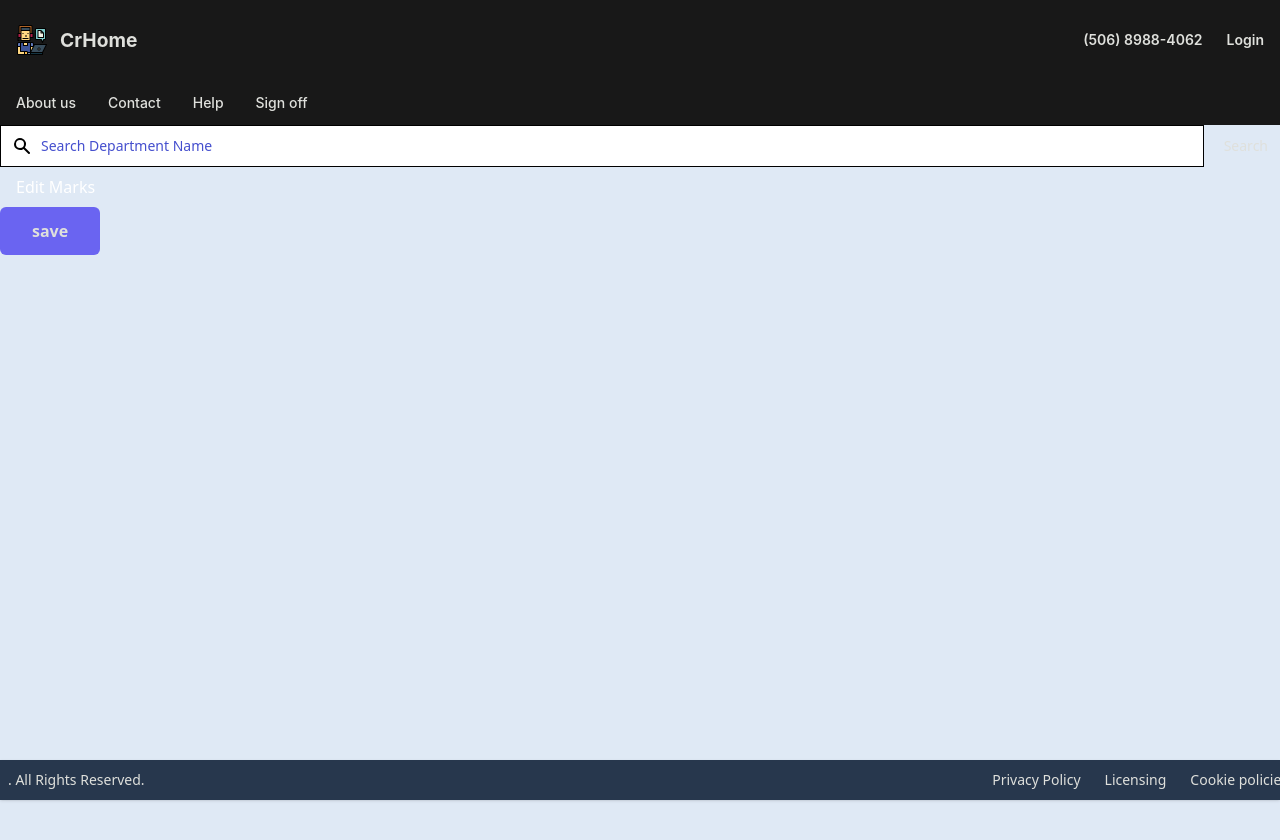
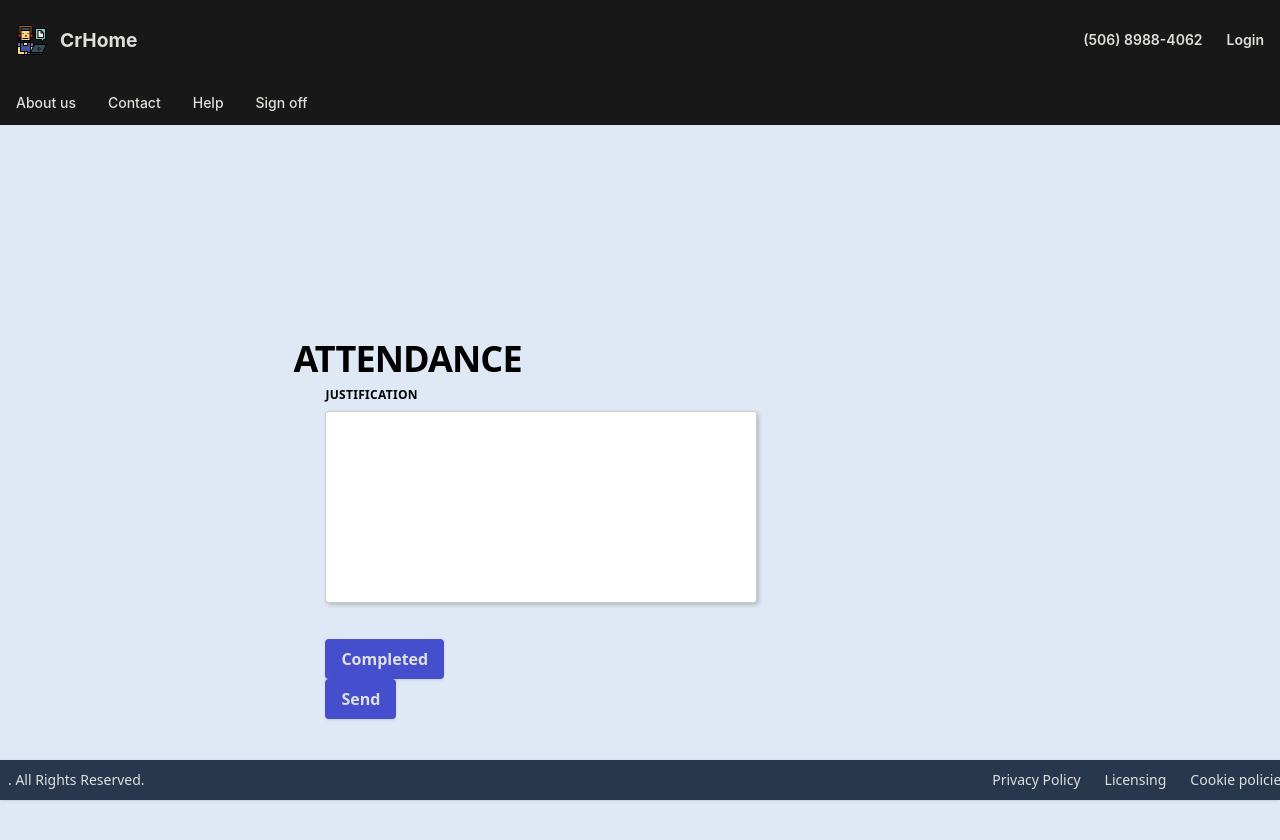
Before and after one commit to EvanderJimenez/Control_info_Empleados, a Next.js app in the folder proyecto/: page /home in a window 1280 px wide. Shown: the top 840 px of the page. Before the commit the page ends 800 px from the top, so only its background shows below. Built offline with nearby package versions, Linux system fonts and the light colour scheme; no server answers; the database is empty.

Commit message:
(CREATION AND CHANGES) creacion de la pantalla de justificacion para el empleado y cambios de algunos componentes

```diff
--- a/proyecto/src/pages/home/index.tsx
+++ b/proyecto/src/pages/home/index.tsx
@@ -1,8 +1,10 @@
 import LoginPage from "@/Layout/LoginPage";
 import MethodsDepartments from "@/root/components/adminDepartment/methods/MethodsDepartments";
+import BrandsClock from "@/root/components/brandsClock/BrandsClock";
 import { BrandsEmployee } from "@/root/components/brandsClock/brandsEmployee/BrandsEmployee";
 import RegisterBrand from "@/root/components/brandsClock/registerBrands/RegisterBrand";
 import ScheduleTimeSelection from "@/root/components/editSchedulePage/ScheduleTimeSelection";
+import JustificationEmployee from "@/root/components/justification/JustificationEmployee";
 import MainForm from "@/root/components/mainForm/MainForm";
 import { Schedule } from "@/root/interface/employee";
 
@@ -13,7 +15,12 @@ export default function index() {
 
   return (
     <LoginPage>
-      <BrandsEmployee />
+      <JustificationEmployee
+        hIni={"3:00"}
+        hFin={""}
+        date={"2023-05-26"}
+        uuid={"7QMS8GM2bVYxySW9PD2V3AGxGGJ3"}
+      />
     </LoginPage>
   );
 }
--- a/proyecto/src/root/components/adminDepartment/SearchDepartment.tsx
+++ b/proyecto/src/root/components/adminDepartment/SearchDepartment.tsx
@@ -7,7 +7,7 @@ export const SearchDepartment = ({ handleGet, ...props }: getDepartment) => {
   const handleSubmit = (event: React.FormEvent<HTMLFormElement>) => {
     event.preventDefault();
     const searchValue = event.currentTarget["voice-search"].value;
-    console.log(searchValue);
+
     handleGet(searchValue);
   };
 
@@ -20,24 +20,25 @@ export const SearchDepartment = ({ handleGet, ...props }: getDepartment) => {
         <div className="relative w-full">
           <div className="flex absolute inset-y-0 left-0 items-center pl-3 pointer-events-none">
             <svg
-              aria-hidden="true"
-              className="w-5 h-5 text-gray-500 dark:text-gray-400"
-              fill="currentColor"
-              viewBox="0 0 20 20"
+              className="w-5 h-5"
+              fill="none"
+              stroke="currentColor"
+              viewBox="0 0 24 24"
               xmlns="http://www.w3.org/2000/svg"
             >
               <path
-                fill-rule="evenodd"
-                d="M8 4a4 4 0 100 8 4 4 0 000-8zM2 8a6 6 0 1110.89 3.476l4.817 4.817a1 1 0 01-1.414 1.414l-4.816-4.816A6 6 0 012 8z"
-                clip-rule="evenodd"
-              ></path>
+                strokeLinecap="round"
+                strokeLinejoin="round"
+                strokeWidth={2}
+                d="M21 21l-6-6m2-5a7 7 0 11-14 0 7 7 0 0114 0z"
+              />
             </svg>
           </div>
           <input
             type="text"
             id="voice-search"
             className="bg-gray-50 border border-gray-300 text-gray-900 text-sm focus:ring-blue-500 focus:border-blue-500 block w-full pl-10 p-2.5  dark:bg-gray-700 dark:border-gray-600 dark:placeholder-gray-400 dark:text-white dark:focus:ring-blue-500 dark:focus:border-blue-500"
-            placeholder="Search Department Name"
+            placeholder="Search "
           />
           <button
             type="button"
--- a/proyecto/src/root/components/adminEdit/methodsEmployee/MethodsEmployee.tsx
+++ b/proyecto/src/root/components/adminEdit/methodsEmployee/MethodsEmployee.tsx
@@ -32,6 +32,7 @@ const MethodsEmployee = (props: RegisterProps) => {
         schedule: [],
         brands: [],
         option: "register",
+        attendance: {},
       };
     }
   });
--- a/proyecto/src/root/components/brandsClock/BrandsClock.tsx
+++ b/proyecto/src/root/components/brandsClock/BrandsClock.tsx
@@ -1,6 +1,38 @@
 import React, { useEffect, useState } from "react";
-
-function BrandsClock() {
+import Clock from "./brandsEmployee/clock/Clock";
+import { SearchDepartment } from "../adminDepartment/SearchDepartment";
+import { Brands } from "@/root/interface/brands";
+interface methodsBrands {
+  currentDate: string;
+  currentTime: string;
+  hoursIni: string;
+  formattedDay: string;
+  hoursFin: string;
+  updateDateTime: boolean;
+  brandData: Brands;
+  handleClick1: () => void;
+  handleGetBrands: (id: string) => void;
+  getDateOfWeekday: (newDate: string) => string;
+  handleUpdateCycleHours: (cycleName: string) => void;
+  checkMarkHours: (markStart: string, markEnd: string) => boolean;
+  setBrandData: React.Dispatch<React.SetStateAction<Brands>>;
+}
+function BrandsClock({
+  currentDate,
+  currentTime,
+  hoursIni,
+  formattedDay,
+  hoursFin,
+  updateDateTime,
+  brandData,
+  handleClick1,
+  handleGetBrands,
+  getDateOfWeekday,
+  handleUpdateCycleHours,
+  checkMarkHours,
+  setBrandData,
+  ...props
+}: methodsBrands) {
   const [time, setTime] = useState("");
 
   useEffect(() => {
@@ -25,47 +57,49 @@ function BrandsClock() {
     return () => clearInterval(interval);
   }, []);
 
+  const handleUpdate = (event: React.FormEvent<HTMLFormElement>) => {
+    event.preventDefault();
+    handleUpdateCycleHours("Ciclo 1");
+    console.log(hoursFin, hoursIni);
+    if (formattedDay && brandData.cycle && brandData.cycle["Ciclo 1"]) {
+      const cycle = brandData.cycle["Ciclo 1"];
+      const existingHours = cycle.hours[currentDate];
+
+      if (existingHours) {
+        const markStart = existingHours.hIni;
+        const markEnd = existingHours.hFin;
+
+        if (checkMarkHours(markStart, markEnd)) {
+          console.log("The hours match. Performing update...");
+        } else {
+          console.log("The mark hours do not match the defined hours.");
+        }
+
+        fetch(`/api/brands/${brandData.idEmployee}`, {
+          method: "PUT",
+          headers: {
+            "Content-Type": "application/json",
+          },
+          body: JSON.stringify(brandData),
+        })
+          .then((res) => res.json())
+          .then((updatedBrands) => {
+            setBrandData((prevData) => ({
+              ...prevData,
+              ...updatedBrands,
+            }));
+          })
+          .catch((error) => console.error("Error updating brands:", error));
+      }
+    }
+  };
   return (
     <div>
-      <div className="2xl:mx-auto 2xl:container mx-4 py-16">
-        <div className="w-full relative flex items-center justify-center">
-          <img
-            src="https://images.unsplash.com/photo-1504384308090-c894fdcc538d?ixlib=rb-4.0.3&ixid=MnwxMjA3fDB8MHxzZWFyY2h8Mnx8ZW1wbGVhZG9zJTIwdHJhYmFqYW5kb3xlbnwwfHwwfHw%3D&w=1000&q=80"
-            alt="dining"
-            className="w-full h-full absolute z-0 hidden xl:block"
-          />
-          <img
-            src="https://images.unsplash.com/photo-1504384308090-c894fdcc538d?ixlib=rb-4.0.3&ixid=MnwxMjA3fDB8MHxzZWFyY2h8Mnx8ZW1wbGVhZG9zJTIwdHJhYmFqYW5kb3xlbnwwfHwwfHw%3D&w=1000&q=80"
-            alt="dining"
-            className="w-full h-full absolute z-0 hidden sm:block xl:hidden"
-          />
-          <img
-            src="https://www.aristaint.com/hubfs/cq5dam.web.1280.1280%20%2835%29.jpeg"
-            alt="dining"
-            className="w-full h-full absolute z-0 sm:hidden"
-          />
-          <div className=" m-4 p-10 bg-white bg-opacity-25 rounded shadow-xl bg-gray-800 bg-opacity-80 md:my-16 lg:py-16 py-10 w-full md:mx-24 md:px-12 px-4 flex flex-col items-center justify-center relative z-40">
-            <div className="" id="clock">
-              {time}
-            </div>
-            <p className="text-base leading-normal text-center text-black mt-6 Size-8">
-              For employees, the marking system provides an objective record of
-              their attendance and hours worked,
-              <br /> which can help avoid misunderstandings or disputes related
-              to working time.
-            </p>
-            <div className="sm:border border-white flex-col sm:flex-row flex items-center lg:w-5/12 w-full mt-12 space-y-4 sm:space-y-0">
-              <input
-                className="border border-white sm:border-transparent text-base w-full font-medium leading-none text-black p-4 focus:outline-none bg-transparent placeholder-white"
-                placeholder="Id Employee"
-              />
-              <button className="focus:outline-none focus:ring-offset-2 focus:ring border border-white sm:border-transparent w-full sm:w-auto bg-white py-4 px-6 hover:bg-opacity-75">
-                Add
-              </button>
-            </div>
-          </div>
-        </div>
-      </div>
+      <SearchDepartment handleGet={handleGetBrands} />
+      <button onClick={handleClick1} className="bg-red">
+        Click me
+      </button>
+      <Clock time={time} handleUpdate={handleUpdate} />
     </div>
   );
 }
--- a/proyecto/src/root/components/brandsClock/brandsEmployee/BrandsEmployee.tsx
+++ b/proyecto/src/root/components/brandsClock/brandsEmployee/BrandsEmployee.tsx
@@ -3,11 +3,13 @@ import axios from "axios";
 import { SearchDepartment } from "../../adminDepartment/SearchDepartment";
 import { format, parseISO, getDay } from "date-fns";
 import { Brands } from "@/root/interface/brands";
+import BrandsClock from "../BrandsClock";
 
 export const BrandsEmployee = () => {
   const [currentDate, setCurrentDate] = useState("");
   const [currentTime, setCurrentTime] = useState("");
   const [hoursIni, setHoursIni] = useState("");
+  const [formattedDay, setFormattedDay] = useState("");
   const [hoursFin, setHoursFin] = useState("");
   const [updateDateTime, setUpdateDateTime] = useState(false);
   const [brandData, setBrandData] = useState<Brands>({
@@ -49,9 +51,9 @@ export const BrandsEmployee = () => {
     }
   };
 
-  const handleGetBrands = async (idEmployee: string) => {
+  const handleGetBrands = async (id: string) => {
     try {
-      const response = await fetch(`/api/brands/${idEmployee}`, {
+      const response = await fetch(`/api/brands/${id}`, {
         method: "GET",
         headers: {
           "Content-Type": "application/json",
@@ -73,12 +75,13 @@ export const BrandsEmployee = () => {
   const getDateOfWeekday = (newDate: string) => {
     const date = parseISO(newDate);
     const dayOfWeek = getDay(date);
-    const formattedDay = format(date, "EEEE");
+    setFormattedDay(format(date, "EEEE"));
+    console.log(formattedDay);
+
     return formattedDay;
   };
 
   const handleUpdateCycleHours = (cycleName: string) => {
-    handleClick1;
     if (brandData && brandData.cycle && brandData.cycle[cycleName]) {
       const cycle = brandData.cycle[cycleName];
       const existingHours = cycle.hours[currentDate];
@@ -127,80 +130,46 @@ export const BrandsEmployee = () => {
     console.log(brandData);
   };
 
-  const handleUpdate = (event: React.FormEvent<HTMLFormElement>) => {
-    event.preventDefault();
-    const currentDateOfWeekday = getDateOfWeekday(currentDate);
+  const checkMarkHours = (markStart: string, markEnd: string): boolean => {
+    const markStartHour = Number(markStart.split(":")[0]);
+    const markStartMinute = Number(markStart.split(":")[1]);
 
-    if (currentDateOfWeekday && brandData.cycle && brandData.cycle["Ciclo 1"]) {
-      const cycle = brandData.cycle["Ciclo 1"];
-      const existingHours = cycle.hours[currentDate];
+    const hoursIniHour = Number(hoursIni.split(":")[0]);
+    const hoursIniMinute = Number(hoursIni.split(":")[1]);
 
-      if (existingHours) {
-        const markStart = existingHours.hIni;
-        const markEnd = existingHours.hFin;
+    const hoursFinHour = Number(hoursFin.split(":")[0]);
+    const hoursFinMinute = Number(hoursFin.split(":")[1]);
 
-        if (checkMarkHours(markStart, markEnd)) {
-          console.log("The hours match. Performing update...");
-        } else {
-          console.log("The mark hours do not match the defined hours.");
-        }
-
-        fetch(`/api/brands/${brandData.idEmployee}`, {
-          method: "PUT",
-          headers: {
-            "Content-Type": "application/json",
-          },
-          body: JSON.stringify(brandData),
-        })
-          .then((res) => res.json())
-          .then((updatedBrands) => {
-            setBrandData((prevData) => ({
-              ...prevData,
-              ...updatedBrands,
-            }));
-          })
-          .catch((error) => console.error("Error updating brands:", error));
-      } else {
-        console.log(`No information found for the day: ${currentDate}`);
-
-        fetch(`/api/brands/${brandData.idEmployee}`, {
-          method: "PUT",
-          headers: {
-            "Content-Type": "application/json",
-          },
-          body: JSON.stringify(brandData),
-        })
-          .then((res) => res.json())
-          .then((updatedBrands) => {
-            setBrandData((prevData) => ({
-              ...prevData,
-              ...updatedBrands,
-            }));
-          })
-          .catch((error) => console.error("Error updating brands:", error));
-      }
-    }
-  };
-
-  const checkMarkHours = (markStart: string, markEnd: string): boolean => {
     if (!markEnd) {
-      if ((hoursIni && markStart === hoursIni) || markStart < hoursIni) {
+      if (
+        (hoursIni &&
+          markStartHour === hoursIniHour &&
+          markStartMinute === hoursIniMinute) ||
+        markStartHour < hoursIniHour ||
+        (markStartHour === hoursIniHour && markStartMinute < hoursIniMinute)
+      ) {
         console.log("They match");
         return true;
       } else {
         console.log("The mark start hour does not match");
       }
-    } else if (
+    } else {
+      const markEndHour = Number(markEnd.split(":")[0]);
+      const markEndMinute = Number(markEnd.split(":")[1]);
+
+      if (
         (hoursIni &&
           hoursFin &&
-        markStart === hoursIni &&
-        markEnd === hoursFin) ||
-      markEnd < hoursFin
+          markEndHour === hoursFinHour &&
+          markEndMinute === hoursFinMinute) ||
+        markEndHour > hoursFinHour ||
+        (markEndHour === hoursFinHour && markEndMinute >= hoursFinMinute)
       ) {
         console.log("The hours match");
         return true;
       } else {
         console.log("The mark end hour does not match");
+      }
     }
 
     return false;
@@ -208,18 +177,21 @@ export const BrandsEmployee = () => {
 
   return (
     <div>
-      <SearchDepartment handleGet={handleGetBrands} />
-      <button onClick={() => handleUpdateCycleHours("Ciclo 1")}>
-        Edit Marks
-      </button>
-      <form action="" onSubmit={handleUpdate}>
-        <button
-          type="submit"
-          className="hover:shadow-form rounded-md bg-[#6A64F1] py-3 px-8 text-center text-base font-semibold text-white outline-none"
-        >
-          save
-        </button>
-      </form>
+      <BrandsClock
+        currentDate={currentDate}
+        currentTime={currentTime}
+        hoursIni={hoursIni}
+        formattedDay={formattedDay}
+        hoursFin={hoursFin}
+        updateDateTime={false}
+        brandData={brandData}
+        handleClick1={handleClick1}
+        handleGetBrands={handleGetBrands}
+        getDateOfWeekday={getDateOfWeekday}
+        handleUpdateCycleHours={handleUpdateCycleHours}
+        checkMarkHours={checkMarkHours}
+        setBrandData={setBrandData}
+      />
     </div>
   );
 };
--- /dev/null
+++ b/proyecto/src/root/components/brandsClock/brandsEmployee/clock/Clock.tsx
@@ -0,0 +1,52 @@
+import React from "react";
+interface timeClock {
+  time: string;
+  handleUpdate: (event: React.FormEvent<HTMLFormElement>) => void;
+}
+export default function Clock(props: timeClock) {
+  return (
+    <div>
+      {" "}
+      <div className="2xl:mx-auto 2xl:container mx-4 py-16 flex flex-col items-center">
+        <div className="w-full relative flex items-center justify-center">
+          <img
+            src="https://images.unsplash.com/photo-1504384308090-c894fdcc538d?ixlib=rb-4.0.3&ixid=MnwxMjA3fDB8MHxzZWFyY2h8Mnx8ZW1wbGVhZG9zJTIwdHJhYmFqYW5kb3xlbnwwfHwwfHw%3D&w=1000&q=80"
+            alt="dining"
+            className="w-full h-full absolute z-0 hidden xl:block"
+          />
+          <img
+            src="https://images.unsplash.com/photo-1504384308090-c894fdcc538d?ixlib=rb-4.0.3&ixid=MnwxMjA3fDB8MHxzZWFyY2h8Mnx8ZW1wbGVhZG9zJTIwdHJhYmFqYW5kb3xlbnwwfHwwfHw%3D&w=1000&q=80"
+            alt="dining"
+            className="w-full h-full absolute z-0 hidden sm:block xl:hidden"
+          />
+          <img
+            src="https://www.aristaint.com/hubfs/cq5dam.web.1280.1280%20%2835%29.jpeg"
+            alt="dining"
+            className="w-full h-full absolute z-0 sm:hidden"
+          />
+          <div className=" m-4 p-10 bg-white bg-opacity-25 rounded shadow-xl bg-gray-800 bg-opacity-80 md:my-16 lg:py-16 py-10 w-full md:mx-24 md:px-12 px-4 flex flex-col items-center justify-center relative z-40">
+            <div className="" id="clock">
+              {props.time}
+            </div>
+            <p className="text-base leading-normal text-center text-black mt-6 Size-8">
+              For employees, the marking system provides an objective record of
+              their attendance and hours worked,
+              <br /> which can help avoid misunderstandings or disputes related
+              to working time.
+            </p>
+            <form action="" onSubmit={props.handleUpdate}>
+              <div className="sm:border border-white flex-col sm:flex-row flex items-center lg:w-5/12 w-full mt-12 space-y-4 sm:space-y-0">
+                <button
+                  type="submit"
+                  className=" focus:outline-none focus:ring-offset-2 focus:ring border border-white sm:border-transparent w-full  bg-blue py-4 px-6 hover:bg-opacity-75 "
+                >
+                  Add Mark
+                </button>
+              </div>
+            </form>
+          </div>
+        </div>
+      </div>
+    </div>
+  );
+}
--- /dev/null
+++ b/proyecto/src/root/components/justification/JustificationEmployee.tsx
@@ -0,0 +1,199 @@
+import { Employee } from "@/root/interface/departments";
+import { Attendance, UserData } from "@/root/interface/employee";
+import React, { useState, useEffect } from "react";
+import { SearchDepartment } from "../adminDepartment/SearchDepartment";
+interface asistence {
+  hIni: string;
+  hFin: string;
+  date: string;
+  uuid: string;
+}
+export default function JustificationEmployee({
+  hIni,
+  hFin,
+  uuid,
+  ...props
+}: asistence) {
+  const [dateA, setDataA] = useState("");
+  const [data, setData] = useState<UserData[]>([]);
+  const [justify, setJustify] = useState("");
+  const [userData, setUserData] = useState<UserData>({
+    uid: "",
+    name: "",
+    firstSurname: "",
+    secondSurname: "",
+    cedula: 0,
+    phoneNumber: 0,
+    photo: "",
+    jobPosition: "",
+    salary: 0,
+    enabled: true,
+    idDepartment: "",
+    password: "",
+    email: "",
+    boss: "",
+    schedule: [],
+    brands: [],
+    option: "register",
+    attendance: {},
+  });
+  useEffect(() => {
+    if (uuid) {
+      handleEmployee(uuid);
+    }
+  }, [uuid]);
+
+  const handleClick = () => {
+    console.log(userData);
+  };
+  const handleSubmitAttendance = (event: React.FormEvent<HTMLFormElement>) => {
+    event.preventDefault();
+
+    if (!props.date || !justify) {
+      console.error("Please enter values for all fields");
+      return;
+    }
+
+    const newAttendanceObject: Attendance = {
+      startTime: hIni,
+      endTime: hFin,
+      justificationIni: justify,
+      justificationFin: justify,
+      state: "waiting",
+    };
+
+    const attendanceDate = props.date;
+    if (hIni && justify) {
+      setUserData((prevUserData) => ({
+        ...prevUserData,
+        attendance: {
+          ...prevUserData.attendance,
+          [attendanceDate]: {
+            ...prevUserData.attendance[attendanceDate],
+            startTime: hIni,
+            justificationIni: justify,
+            endTime: "",
+            justificationFin: "",
+            state: "waiting",
+          },
+        },
+      }));
+    }
+
+    if (hFin && justify) {
+      setUserData((prevUserData) => ({
+        ...prevUserData,
+        attendance: {
+          ...prevUserData.attendance,
+          [attendanceDate]: {
+            ...prevUserData.attendance[attendanceDate],
+            endTime: hFin,
+            justificationFin: justify,
+            startTime: "",
+            justificationIni: "",
+            state: "waiting",
+          },
+        },
+      }));
+    }
+    setJustify("");
+  };
+  const handleUpdate = async (event: React.FormEvent<HTMLFormElement>) => {
+    event.preventDefault();
+
+    try {
+      const response = await fetch(`/api/employees/${userData.uid}`, {
+        method: "PUT",
+        headers: {
+          "Content-Type": "application/json",
+        },
+        body: JSON.stringify(data),
+      });
+
+      if (response.ok) {
+        const updatedUser = await response.json();
+        setData(updatedUser);
+        console.log(updatedUser);
+      } else {
+        throw new Error("Failed to update user");
+      }
+    } catch (error) {
+      console.error("Error updating user:", error);
+    }
+  };
+
+  const handleEmployee = async (id: string) => {
+    try {
+      const response = await fetch(`/api/employees/${id}`, {
+        method: "GET",
+        headers: {
+          "Content-Type": "application/json",
+        },
+      });
+
+      if (response.ok) {
+        const data = await response.json();
+        setData(data);
+        setUserData(data);
+        console.log(data);
+      } else {
+        throw new Error("Error acquiring information");
+      }
+    } catch (error) {
+      console.error("Error getting user data", error);
+    }
+  };
+
+  return (
+    <div className="flex h-screen justify-center items-center">
+      <div className="flex flex-wrap">
+        <h2 className="text-3xl font-bold tracking-tight text-gray-900 sm:text-4xl  py-2 px-2  pd-10 ">
+          ATTENDANCE
+        </h2>
+        <form
+          className="w-full max-w-lg px-10"
+          onSubmit={handleSubmitAttendance}
+        >
+          <div className="flex flex-wrap -mx-3 mb-6">
+            <div className="w-full px-3">
+              <label
+                className="block uppercase tracking-wide text-gray-700 text-xs font-bold mb-2"
+                htmlFor="message"
+              >
+                Justification
+              </label>
+              <textarea
+                className="no-resize appearance-none block w-full bg-gray-200 text-gray-700 border border-gray-200 rounded py-3 px-4 mb-3 leading-tight focus:outline-none focus:bg-white focus:border-gray-500 h-48 resize-none"
+                id="message"
+                value={justify}
+                onChange={(event) => setJustify(event.target.value)}
+              ></textarea>
+            </div>
+          </div>
+          <div className="md:flex md:items-center justify-between">
+            <div className="md:w-1/3">
+              <button
+                className="shadow bg-blue hover:bg-teal focus:shadow-outline focus:outline-none text-white font-bold py-2 px-4 rounded"
+                type="submit"
+              >
+                Completed
+              </button>
+            </div>
+          </div>
+        </form>
+        <form className="w-full max-w-lg px-10" onSubmit={handleUpdate}>
+          <div className="md:flex md:items-center justify-between">
+            <div className="md:w-1/3">
+              <button
+                type="submit"
+                className="shadow bg-blue hover:bg-teal focus:shadow-outline focus:outline-none text-white font-bold py-2 px-4 rounded"
+              >
+                Send
+              </button>
+            </div>
+          </div>
+        </form>
+      </div>
+    </div>
+  );
+}
```
Also changed, not shown: proyecto/src/root/interface/employee/employee.interface.ts (+23 -15 lines). Lines whose indentation alone changed are shown as unchanged.
